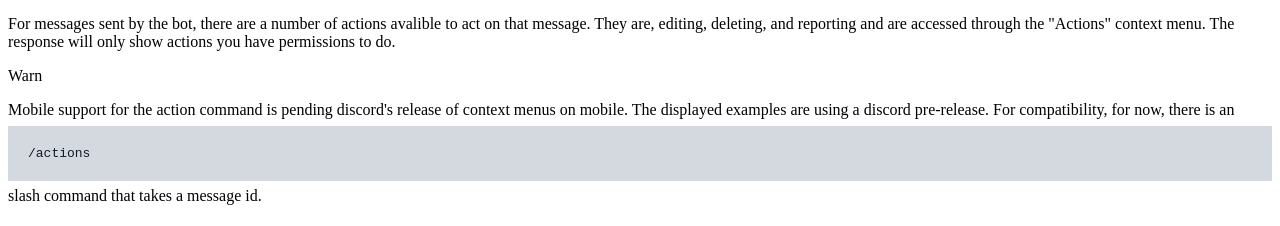
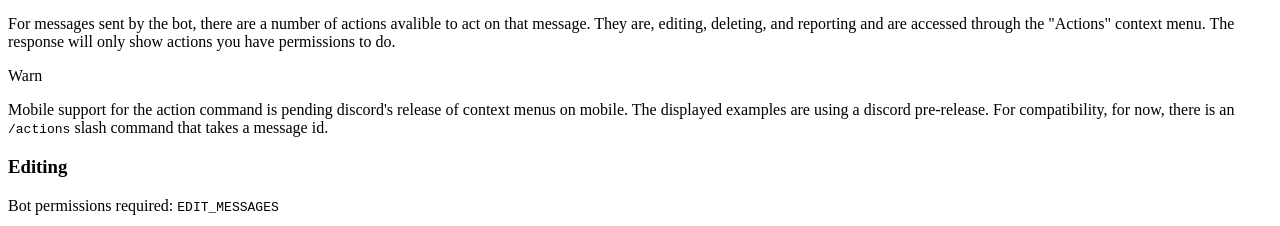
Before and after one commit to message-manager-discord/site, a Next.js app: page /docs/message-management in a window 1280 px wide. Shown: the part 1100-1326 px from the top of the page. Built offline with nearby package versions, Linux system fonts and the light colour scheme.

Commit message:
fix: use <InlineCode>

```diff
--- a/pages/docs/message-management.mdx
+++ b/pages/docs/message-management.mdx
@@ -59,7 +59,7 @@ The response will only show actions you have permissions to do.
 <Hint type="warn">
   Mobile support for the action command is pending discord's release of context
   menus on mobile. The displayed examples are using a discord pre-release. For
-  compatibility, for now, there is an `/actions` slash command that takes a
+  compatibility, for now, there is an <InlineCode>/actions</InlineCode> slash command that takes a
   message id.
 </Hint>
 
```
